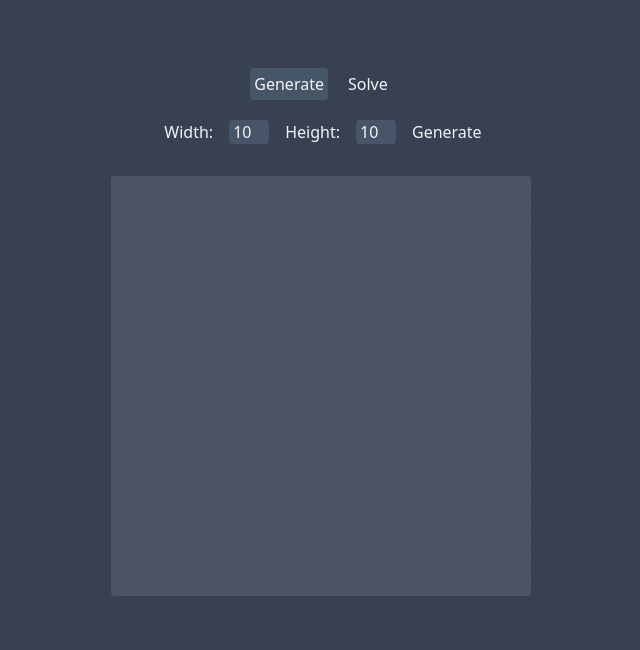
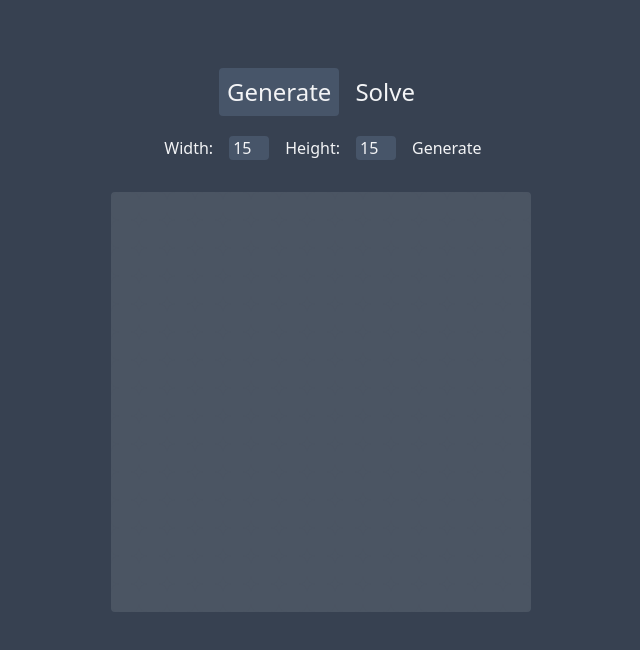
Before and after one commit to Dirivial/A-maze-d, a Next.js app: page / in a window 1280 px wide. Shown: the top 650 px of the page, without its empty margins (319-959 px from the left). Built offline with nearby package versions, Linux system fonts and the light colour scheme.

Commit message:
Maze dimensions persist after switching solving

```diff
--- a/src/pages/MazeGenerator.tsx
+++ b/src/pages/MazeGenerator.tsx
@@ -10,16 +10,22 @@ export type GeneratedCell = {
 };
 
 export type MazeGeneratorProps = {
+  oldDimensions: { width: number; height: number };
   setMazeDimensions: (width: number, height: number) => void;
   setMaze: (maze: GeneratedCell[][]) => void;
 };
 
 export const MazeGenerator = ({
+  oldDimensions,
   setMazeDimensions,
   setMaze,
 }: MazeGeneratorProps) => {
-  const [width, setWidth] = useState(15);
-  const [height, setHeight] = useState(15);
+  const [width, setWidth] = useState(
+    oldDimensions.width ? oldDimensions.width : 15
+  );
+  const [height, setHeight] = useState(
+    oldDimensions.height ? oldDimensions.height : 15
+  );
   const [cells, setCells] = useState<GeneratedCell[][]>([]);
   const [wallStack, setWallStack] = useState<GeneratedCell[]>([]);
   const [generating, setGenerating] = useState(0);
@@ -203,7 +209,7 @@ export const MazeGenerator = ({
             className="bg-slate-600 rounded pl-1 w-10"
             type="number"
             id="maze-width"
-            defaultValue={10}
+            defaultValue={oldDimensions.width ? oldDimensions.width : 15}
             min="5"
             max="30"
             onChange={(e) => setWidth(e.target.valueAsNumber)}
@@ -213,7 +219,7 @@ export const MazeGenerator = ({
             className="bg-slate-600 rounded pl-1 w-10"
             type="number"
             id="maze-height"
-            defaultValue={10}
+            defaultValue={oldDimensions.height ? oldDimensions.height : 15}
             min="5"
             max="30"
             onChange={(e) => setHeight(e.target.valueAsNumber)}
--- a/src/pages/maze.tsx
+++ b/src/pages/maze.tsx
@@ -14,21 +14,20 @@ function Maze() {
 
   return (
     <div className="justify-center items-center flex flex-col bg-transparent p-2">
-      <div className="flex flex-wrap p-3 gap-2 items-center">
+      <div className="flex flex-wrap p-3 gap-2 items-center text-2xl">
         <button
           onClick={() => setMode(0)}
           className={
-            "p-1 rounded transition-colors text-gray-100" +
+            "p-2 rounded transition-colors text-gray-100" +
             (mode ? "  bg-transparent hover:bg-slate-600" : "  bg-slate-600")
           }
         >
           Generate
         </button>
-        <div className="p2" />
         <button
           onClick={() => setMode(1)}
           className={
-            "p-1 rounded transition-colors text-gray-100" +
+            "p-2 rounded transition-colors text-gray-100" +
             (mode ? "  bg-slate-600" : "  bg-transparent hover:bg-slate-600")
           }
         >
@@ -37,6 +36,7 @@ function Maze() {
       </div>
       {mode === 0 ? (
         <MazeGenerator
+          oldDimensions={{ width: dimensions.width, height: dimensions.height }}
           setMazeDimensions={(width: number, height: number) =>
             setDimensions({ width: width, height: height })
           }
```
